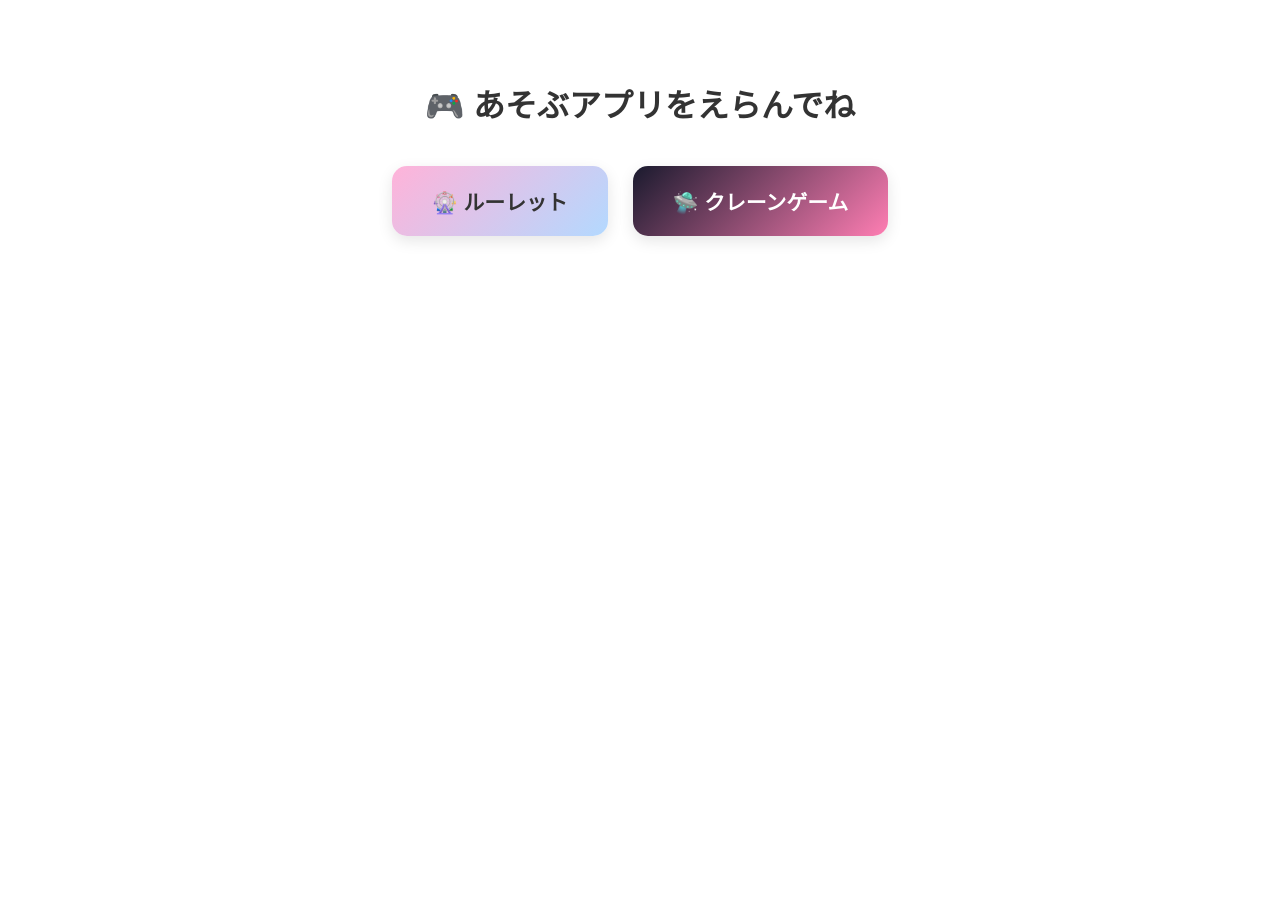
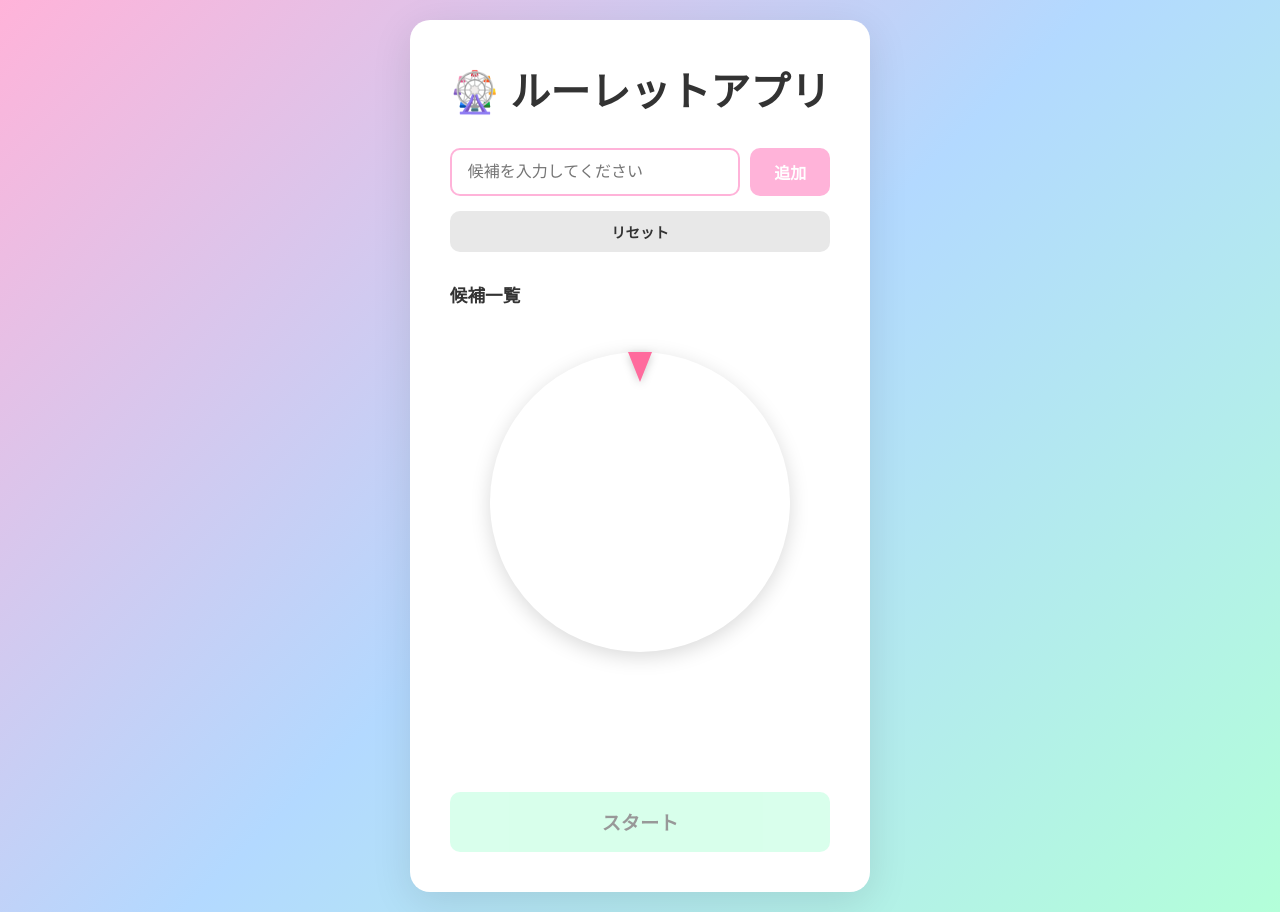
Before and after one commit to dghsb4628/sandbox, a plain HTML site: page index.html in a window 1280 px wide. Before the commit the page ends 800 px from the top, so only its background shows below. Drawn offline with Linux system fonts and the light colour scheme.

Commit message:
Update title and script loading in index.html

```diff
--- a/index.html
+++ b/index.html
@@ -3,108 +3,11 @@
 <head>
     <meta charset="UTF-8">
     <meta name="viewport" content="width=device-width, initial-scale=1.0">
-    <title>マイアプリポータル</title>
-    <style>
-        /* メニュー画面全体のデザイン */
-        .app-menu {
-            text-align: center;
-            margin-top: 80px;
-            font-family: 'Segoe UI', Tahoma, Geneva, Verdana, sans-serif;
-        }
-        .menu-title {
-            color: #333;
-            margin-bottom: 40px;
-            font-size: 2em;
-        }
-        .menu-buttons {
-            display: flex;
-            justify-content: center;
-            gap: 25px;
-            flex-wrap: wrap;
-            padding: 0 20px;
-        }
-        .menu-btn {
-            padding: 20px 40px;
-            font-size: 1.3em;
-            font-weight: bold;
-            cursor: pointer;
-            border: none;
-            border-radius: 15px;
-            transition: transform 0.2s, box-shadow 0.2s;
-            box-shadow: 0 5px 15px rgba(0, 0, 0, 0.1);
-        }
-        .menu-btn:hover {
-            transform: translateY(-4px);
-            box-shadow: 0 10px 25px rgba(0, 0, 0, 0.15);
-        }
-        .menu-btn:active {
-            transform: translateY(0);
-        }
-
-        /* 各ボタンのカラー（アプリの雰囲気に合わせています） */
-        .btn-roulette {
-            background: linear-gradient(135deg, #FFB3D9, #B3D9FF);
-            color: #333;
-        }
-        .btn-crane {
-            background: linear-gradient(135deg, #1a1a2e, #ff7eb3);
-            color: white;
-        }
-
-        /* 「メニューに戻る」ボタンのスタイル */
-        .back-btn {
-            position: fixed;
-            top: 15px;
-            left: 15px;
-            padding: 10px 18px;
-            background: rgba(0, 0, 0, 0.7);
-            color: white;
-            border: 2px solid rgba(255, 255, 255, 0.4);
-            border-radius: 8px;
-            cursor: pointer;
-            z-index: 9999;
-            display: none; /* 初期状態は非表示 */
-            font-weight: bold;
-            font-size: 0.9em;
-            transition: background 0.2s;
-        }
-        .back-btn:hover {
-            background: rgba(0, 0, 0, 0.9);
-        }
-    </style>
+    <title>Webアプリ</title>
 </head>
 <body>
-
-    <button id="backBtn" class="back-btn" onclick="goToMenu()">🏠 メニューに戻る</button>
-
-    <div id="menuContainer" class="app-menu">
-        <h1 class="menu-title">🎮 あそぶアプリをえらんでね</h1>
-        <div class="menu-buttons">
-            <button class="menu-btn btn-roulette" onclick="loadApp('app.js')">🎡 ルーレット</button>
-            <button class="menu-btn btn-crane" onclick="loadApp('clanegame.js')">🛸 クレーンゲーム</button>
-        </div>
-    </div>
-
     <div id="app"></div>
 
-    <script>
-        // アプリを動的に読み込む関数
-        function loadApp(jsFileName) {
-            // メニュー画面を非表示にする
-            document.getElementById('menuContainer').style.display = 'none';
-            // 戻るボタンを表示する
-            document.getElementById('backBtn').style.display = 'block';
-
-            // 新しく script タグを作って指定されたJSファイルを読み込む
-            const script = document.createElement('script');
-            script.src = jsFileName;
-            document.body.appendChild(script);
-        }
-
-        // メニューに戻る処理（ページを再読み込みして状態をクリアする）
-        function goToMenu() {
-            location.reload();
-        }
-    </script>
+    <script src="app.js"></script>
 </body>
 </html>
```
